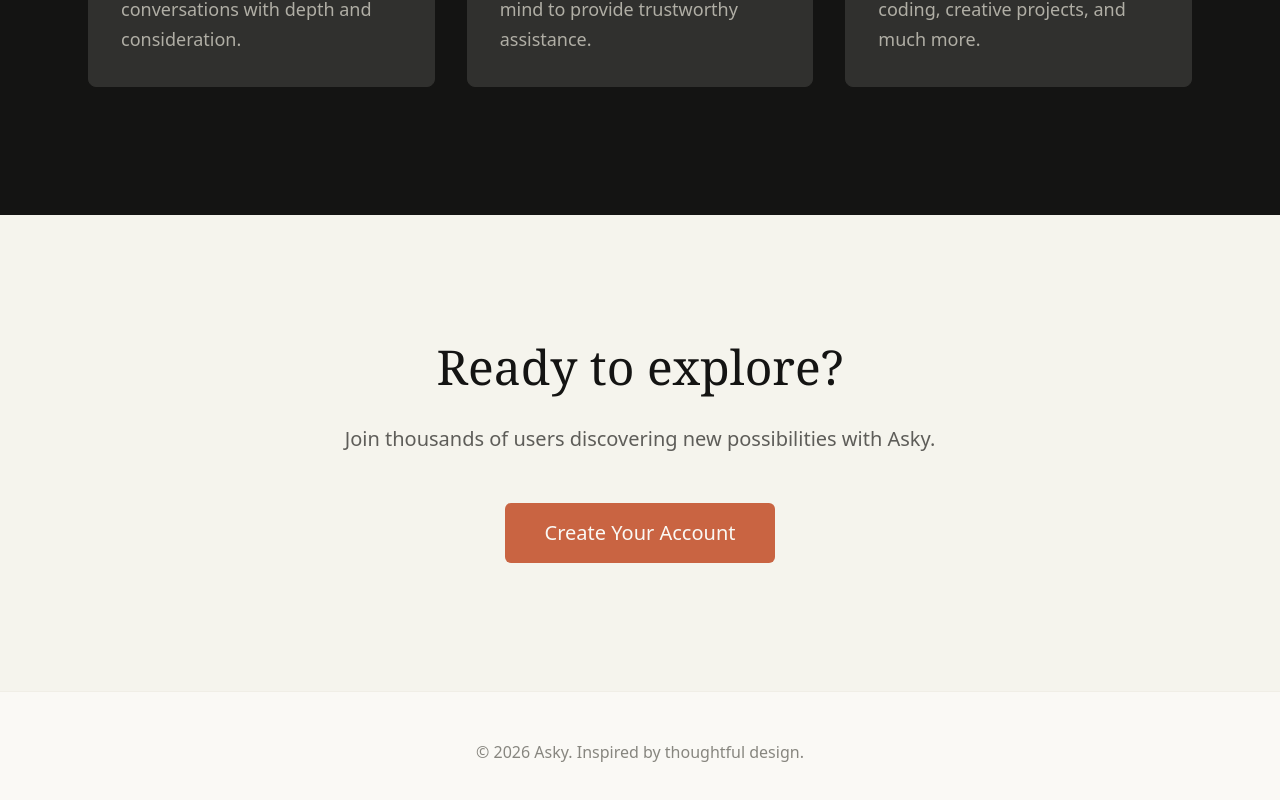
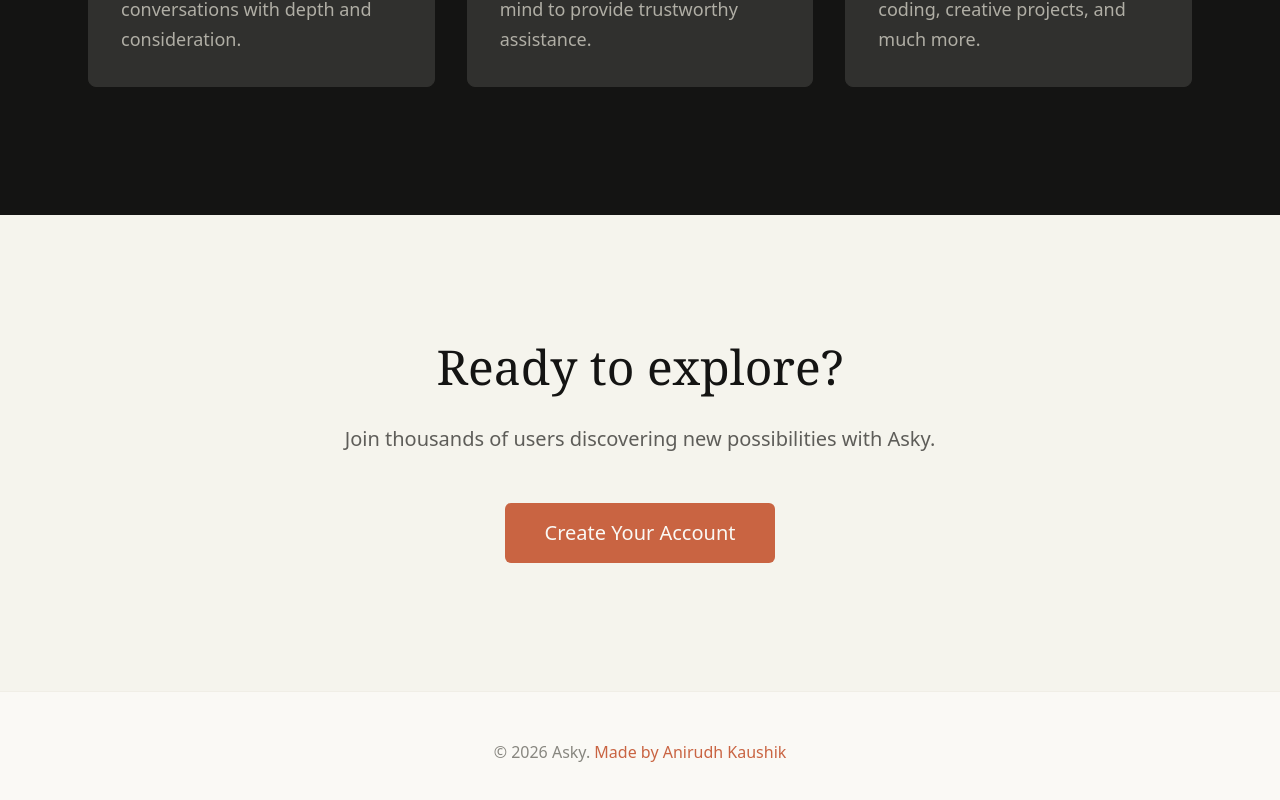
Before and after one commit to Anirudh1705/chatwithasky, a Next.js app: page / in a window 1280 px wide. Shown: the part 1048-1848 px from the top of the page. Built offline with nearby package versions, Linux system fonts and the light colour scheme.

Commit message:
fix: logo blend mode for desktop visibility, footer credit with LinkedIn link

```diff
--- a/app/login/page.tsx
+++ b/app/login/page.tsx
@@ -8,7 +8,7 @@
       <nav className="border-b border-border-cream bg-ivory">
         <div className="max-w-6xl mx-auto px-6 py-5">
           <Link href="/" className="flex items-center gap-0">
-            <Image src="/logo.png" alt="Asky" width={72} height={72} />
+            <Image src="/logo.png" alt="Asky" width={72} height={72} style={{mixBlendMode: 'multiply'}} />
             <span className="text-3xl font-serif font-medium text-near-black">Asky</span>
           </Link>
         </div>
--- a/app/page.tsx
+++ b/app/page.tsx
@@ -7,7 +7,7 @@
       <nav className="border-b border-border-cream bg-ivory sticky top-0 z-50">
         <div className="max-w-6xl mx-auto px-6 py-5 flex items-center justify-between">
           <Link href="/" className="flex items-center gap-0">
-            <Image src="/logo.png" alt="Asky" width={72} height={72} />
+            <Image src="/logo.png" alt="Asky" width={72} height={72} style={{mixBlendMode: 'multiply'}} />
             <h1 className="text-3xl font-serif font-medium text-near-black">Asky</h1>
           </Link>
           <div className="flex gap-4">
@@ -95,7 +95,17 @@
 
       <footer className="border-t border-border-cream bg-ivory py-12">
         <div className="max-w-6xl mx-auto px-6 text-center text-stone-gray">
-          <p className="text-base">© {new Date().getFullYear()} Asky. Inspired by thoughtful design.</p>
+          <p className="text-base">
+            © {new Date().getFullYear()} Asky.{' '}
+            <a
+              href="https://www.linkedin.com/in/anirudh8760/"
+              target="_blank"
+              rel="noopener noreferrer"
+              className="text-terracotta hover:text-coral transition-colors"
+            >
+              Made by Anirudh Kaushik
+            </a>
+          </p>
         </div>
       </footer>
     </div>
--- a/app/register/page.tsx
+++ b/app/register/page.tsx
@@ -8,7 +8,7 @@
       <nav className="border-b border-border-cream bg-ivory">
         <div className="max-w-6xl mx-auto px-6 py-5">
           <Link href="/" className="flex items-center gap-0">
-            <Image src="/logo.png" alt="Asky" width={72} height={72} />
+            <Image src="/logo.png" alt="Asky" width={72} height={72} style={{mixBlendMode: 'multiply'}} />
             <span className="text-3xl font-serif font-medium text-near-black">Asky</span>
           </Link>
         </div>
```
